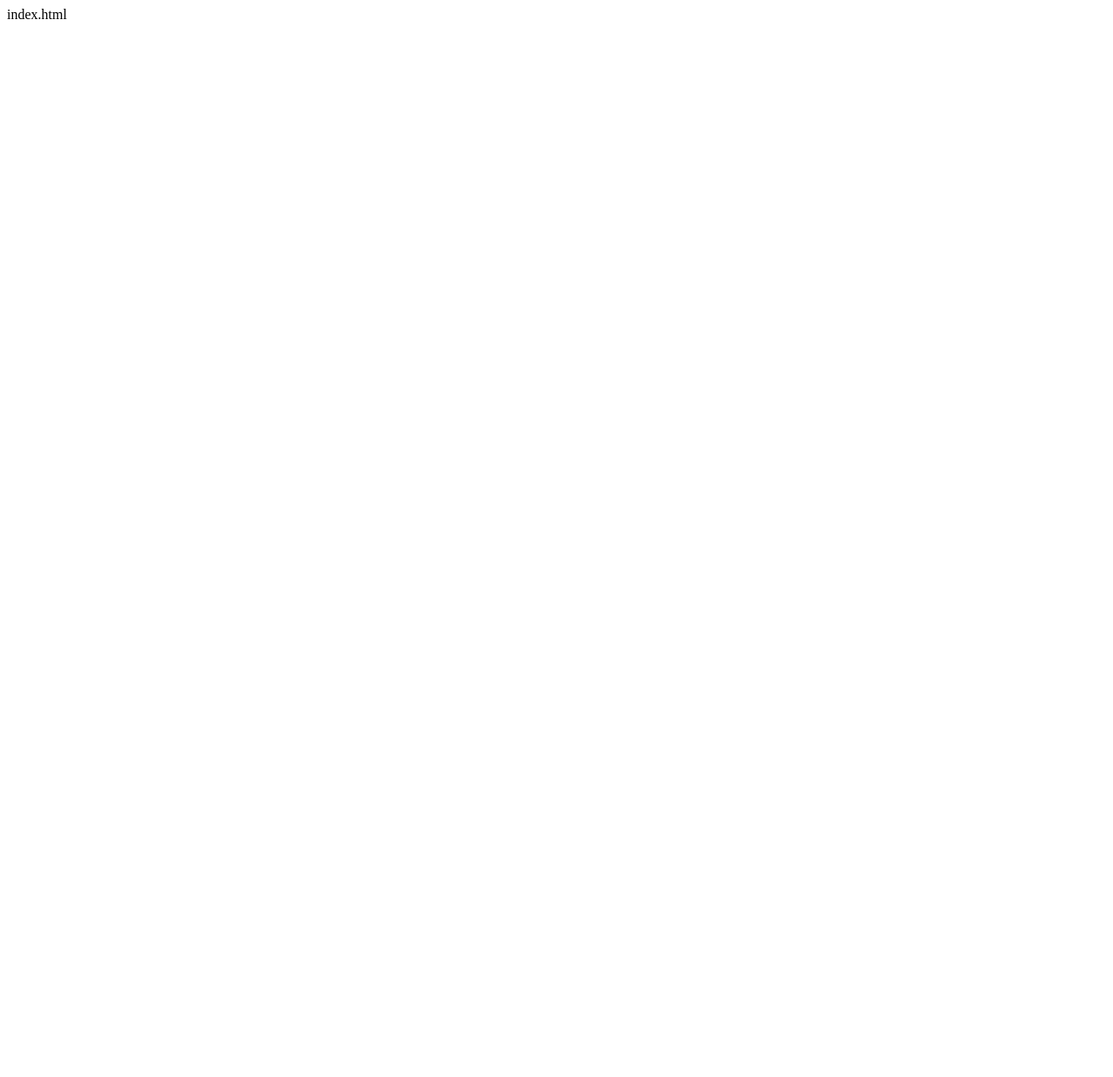
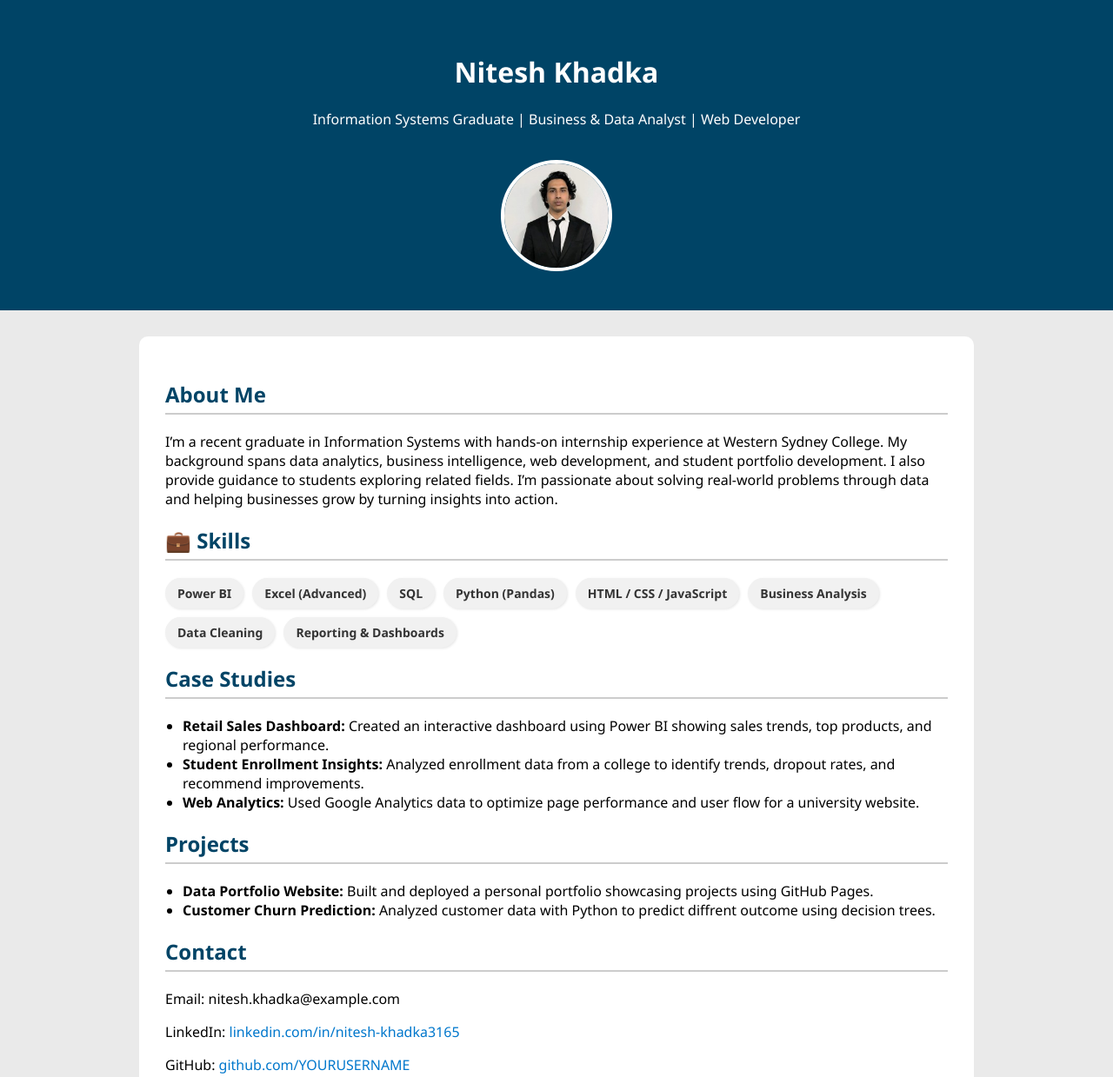
Before and after one commit to Knightnitesh/my-website, a plain HTML site: page index.html in a window 1280 px wide. Shown: the top 1239 px of the page at 87% size. Before the commit the page ends 800 px from the top, so only its background shows below. Drawn offline with Linux system fonts and the light colour scheme; files whose address does not match are found by name.

Commit message:
index.html

```diff
--- a/index.html
+++ b/index.html
@@ -1 +1,126 @@
-index.html
+<!DOCTYPE html>
+<html lang="en">
+<head>
+    <meta charset="UTF-8">
+    <title>Nitesh Khadka - Portfolio</title>
+    <style>
+        body {
+            font-family: 'Segoe UI', Tahoma, Geneva, Verdana, sans-serif;
+            background-color: #eaeaea;
+            margin: 0;
+            padding: 0;
+        }
+        .header {
+            background-color: #004466;
+            color: white;
+            text-align: center;
+            padding: 40px 20px;
+        }
+        .header img {
+            width: 120px;
+            border-radius: 50%;
+            border: 4px solid white;
+            margin-top: 20px;
+        }
+        .container {
+            max-width: 900px;
+            background: white;
+            margin: 30px auto;
+            padding: 30px;
+            border-radius: 10px;
+        }
+        h2 {
+            color: #004466;
+            border-bottom: 2px solid #ccc;
+            padding-bottom: 5px;
+        }
+        ul {
+            padding-left: 20px;
+        }
+        .skills {
+            display: flex;
+            flex-wrap: wrap;
+            gap: 10px;
+        }
+        .skill {
+            background: #f0f0f0;
+            padding: 8px 15px;
+            border-radius: 5px;
+            font-weight: bold;
+        }
+        a {
+            color: #0077cc;
+            text-decoration: none;
+        }
+        a:hover {
+            text-decoration: underline;
+        }
+    </style>
+</head>
+<body>
+
+    <div class="header">
+        <h1>Nitesh Khadka</h1>
+        <p>Information Systems Graduate | Business & Data Analyst | Web Developer</p>
+        <img src="C:\Users\rushav\Desktop\NITESH\nitesh.png" width="120" style="border-radius: 50%; border: 4px solid white;">
+
+
+    </div>
+
+    <div class="container">
+        <h2>About Me</h2>
+        <p>I’m a recent graduate in Information Systems with hands-on internship experience at Western Sydney College. My background spans data analytics, business intelligence, web development, and student portfolio development. I also provide guidance to students exploring related fields. I’m passionate about solving real-world problems through data and helping businesses grow by turning insights into action.</p>
+
+        <h2>💼 Skills</h2>
+
+<style>
+  .skills {
+    display: flex;
+    flex-wrap: wrap;
+    gap: 10px;
+    margin-top: 10px;
+  }
+
+  .skill {
+    background-color: #f1f1f1;
+    color: #333;
+    padding: 8px 14px;
+    border-radius: 20px;
+    font-size: 14px;
+    box-shadow: 1px 1px 3px rgba(0,0,0,0.1);
+  }
+</style>
+
+<div class="skills">
+  <div class="skill">Power BI</div>
+  <div class="skill">Excel (Advanced)</div>
+  <div class="skill">SQL</div>
+  <div class="skill">Python (Pandas)</div>
+  <div class="skill">HTML / CSS / JavaScript</div>
+  <div class="skill">Business Analysis</div>
+  <div class="skill">Data Cleaning</div>
+  <div class="skill">Reporting & Dashboards</div>
+</div>
+
+
+        <h2>Case Studies</h2>
+        <ul>
+            <li><strong>Retail Sales Dashboard:</strong> Created an interactive dashboard using Power BI showing sales trends, top products, and regional performance.</li>
+            <li><strong>Student Enrollment Insights:</strong> Analyzed enrollment data from a college to identify trends, dropout rates, and recommend improvements.</li>
+            <li><strong>Web Analytics:</strong> Used Google Analytics data to optimize page performance and user flow for a university website.</li>
+        </ul>
+
+        <h2>Projects</h2>
+        <ul>
+            <li><strong>Data Portfolio Website:</strong> Built and deployed a personal portfolio showcasing projects using GitHub Pages.</li>
+            <li><strong>Customer Churn Prediction:</strong> Analyzed customer data with Python to predict diffrent outcome using decision trees.</li>
+        </ul>
+
+        <h2>Contact</h2>
+        <p>Email: nitesh.khadka@example.com</p>
+        <p>LinkedIn: <a href="https://linkedin.com/in/">linkedin.com/in/nitesh-khadka3165</a></p>
+        <p>GitHub: <a href="https://github.com/YOURUSERNAME">github.com/YOURUSERNAME</a></p>
+    </div>
+
+</body>
+</html>
```
